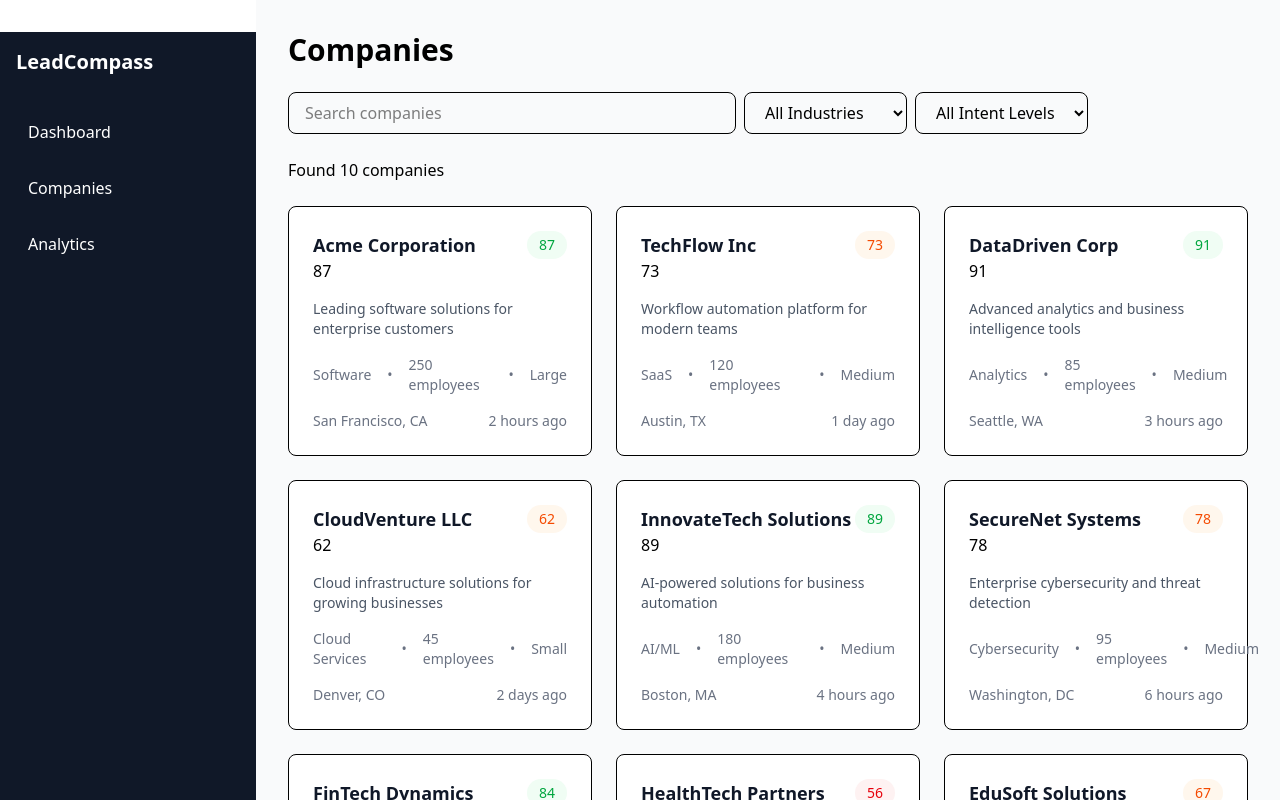
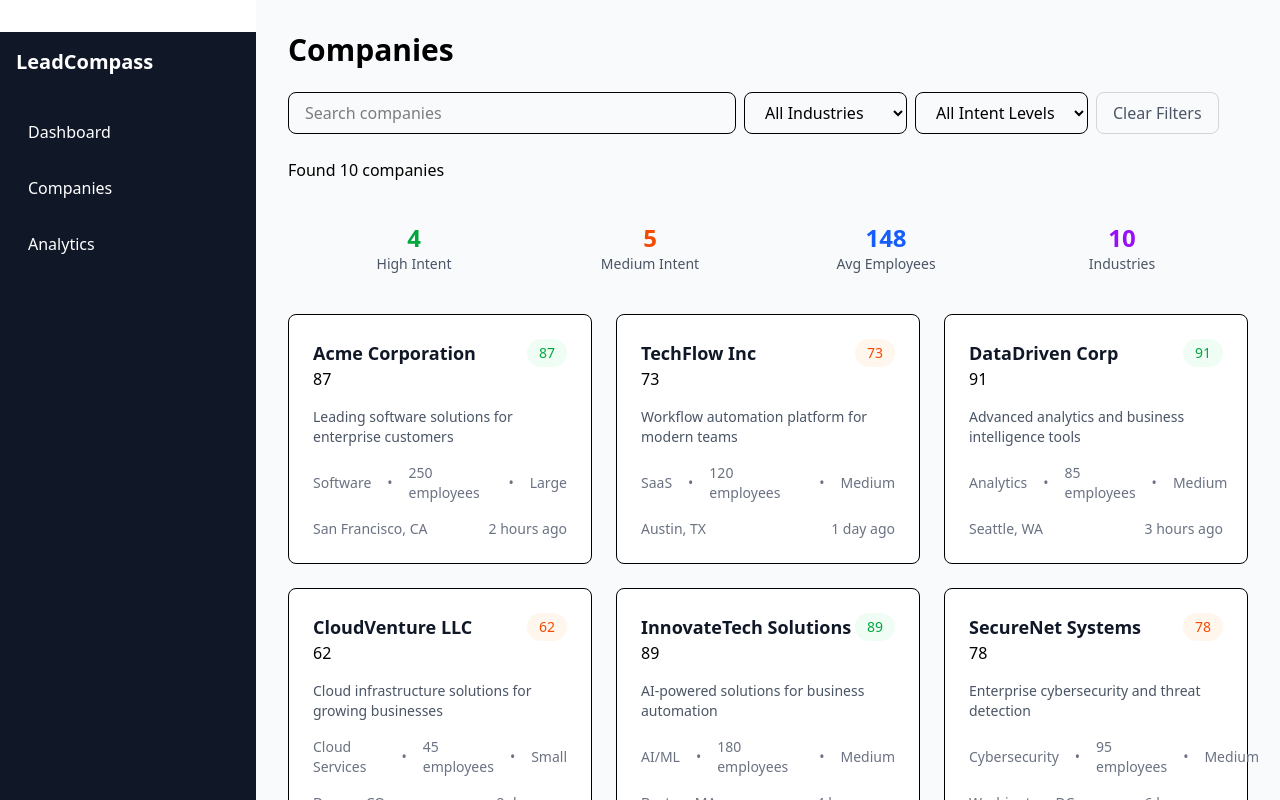
Before and after one commit to chun-eric/leadcompass, a Next.js app: page /companies in a window 1280 px wide. Shown: the top 800 px of the page. Built offline with nearby package versions, Linux system fonts and the light colour scheme.

Commit message:
updated UI interface on Companies Page search filter

```diff
--- a/app/companies/page.tsx
+++ b/app/companies/page.tsx
@@ -35,8 +35,10 @@ export default function CompaniesPage() {
       const matchesSearch = company.name
         .toLowerCase()
         .includes(searchTerm.toLowerCase());
+
       const matchesIndustry =
         !selectedIndustry || company.industry === selectedIndustry;
+
       const matchesIntent =
         !intentFilter ||
         (() => {
@@ -60,7 +62,24 @@ export default function CompaniesPage() {
   if (isLoading) {
     return (
       <DashboardLayout>
-        <div className="">Loading companies...</div>
+        <div className="space-y-6">
+          <div className="flex items-center justify-between">
+            <h1 className="text-3xl font-bold tracking-tight">Companies</h1>
+          </div>
+
+          {/* Loading skeleton */}
+          <div className="space-y-4">
+            <div className="h-10 bg-gray-200 rounded-lg animate-pulse"></div>
+            <div className="grid gap-4 sm:gap-6 grid-cols-1 md:grid-cols-2 xl:grid-cols-3">
+              {[...Array(6)].map((_, i) => (
+                <div
+                  key={i}
+                  className="h-48 bg-gray-200 rounded-lg animate-pulse"
+                ></div>
+              ))}
+            </div>
+          </div>
+        </div>
       </DashboardLayout>
     );
   }
@@ -103,27 +122,67 @@ export default function CompaniesPage() {
             <option value="medium">Medium</option>
             <option value="low">Low</option>
           </select>
+
+          {/* Clear Filters Button */}
+          <button
+            onClick={() => {
+              setSearchTerm("");
+              setSelectedIndustry("");
+              setIntentFilter("");
+            }}
+            className="px-4 py-2 text-gray-600 border border-gray-300 rounded-lg hover:bg-gray-50 focus:outline-none focus:ring-2 focus:ring-blue-500"
+          >
+            Clear Filters
+          </button>
         </div>
 
         {/* <p className="">You searched for: {searchTerm}</p> */}
         <p className="">Found {filteredCompanies?.length} companies</p>
 
-        {/* Show company names */}
-        {/* <ul>
-          {filteredCompanies?.map((company) => (
-            <li className="" key={company.id}>
-              {company.name}
-            </li>
-          ))}
-        </ul> */}
+        {/* Quick stats - add this before the company grid */}
+        {filteredCompanies.length > 0 && (
+          <div className="bg-gray-50 rounded-lg p-4 mb-6 grid grid-cols-2 sm:grid-cols-4 gap-4">
+            <div className="text-center">
+              <div className="text-2xl font-bold text-green-600">
+                {filteredCompanies.filter((c) => c.intentScore >= 80).length}
+              </div>
+              <div className="text-sm text-gray-600">High Intent</div>
+            </div>
+            <div className="text-center">
+              <div className="text-2xl font-bold text-orange-600">
+                {
+                  filteredCompanies.filter(
+                    (c) => c.intentScore >= 60 && c.intentScore < 80
+                  ).length
+                }
+              </div>
+              <div className="text-sm text-gray-600">Medium Intent</div>
+            </div>
+            <div className="text-center">
+              <div className="text-2xl font-bold text-blue-600">
+                {Math.round(
+                  filteredCompanies.reduce((sum, c) => sum + c.employees, 0) /
+                    filteredCompanies.length || 0
+                )}
+              </div>
+              <div className="text-sm text-gray-600">Avg Employees</div>
+            </div>
+            <div className="text-center">
+              <div className="text-2xl font-bold text-purple-600">
+                {new Set(filteredCompanies.map((c) => c.industry)).size}
+              </div>
+              <div className="text-sm text-gray-600">Industries</div>
+            </div>
+          </div>
+        )}
 
         {/* Grid of company cards */}
-        <div className="grid gap-6 md:grid-cols-2 lg:grid-cols-3">
+        <div className="grid gap-4 sm:gap-6 grid-cols-1 md:grid-cols-2 xl:grid-cols-3">
           {filteredCompanies.map((company) => (
             <CompanyCard
               key={company.id}
               company={company}
-              onClick={(company) => console.log("Clicked", company.name)}
+              onClick={(company) => console.log("Clicked:", company.name)}
             />
           ))}
         </div>
```
